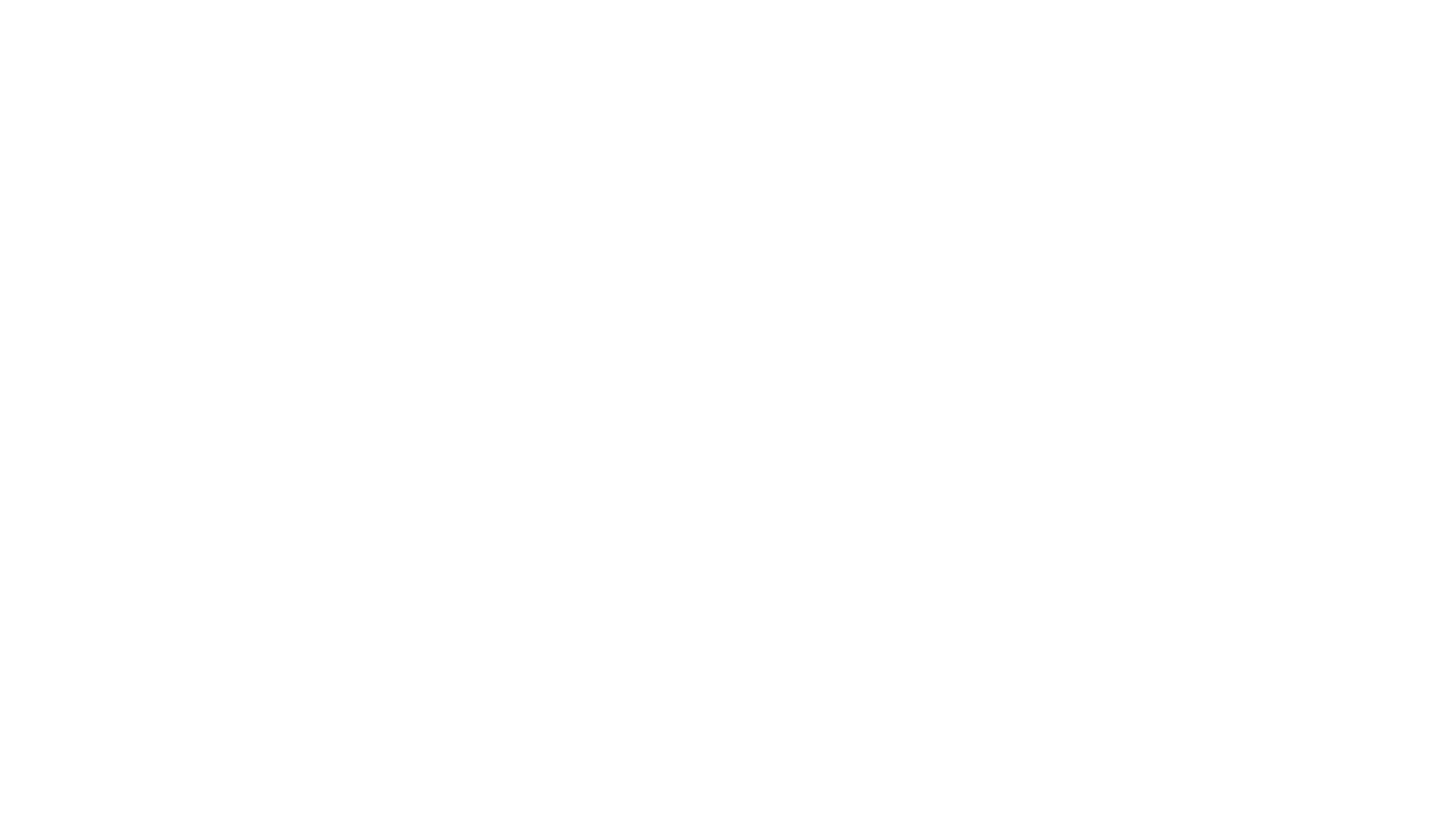
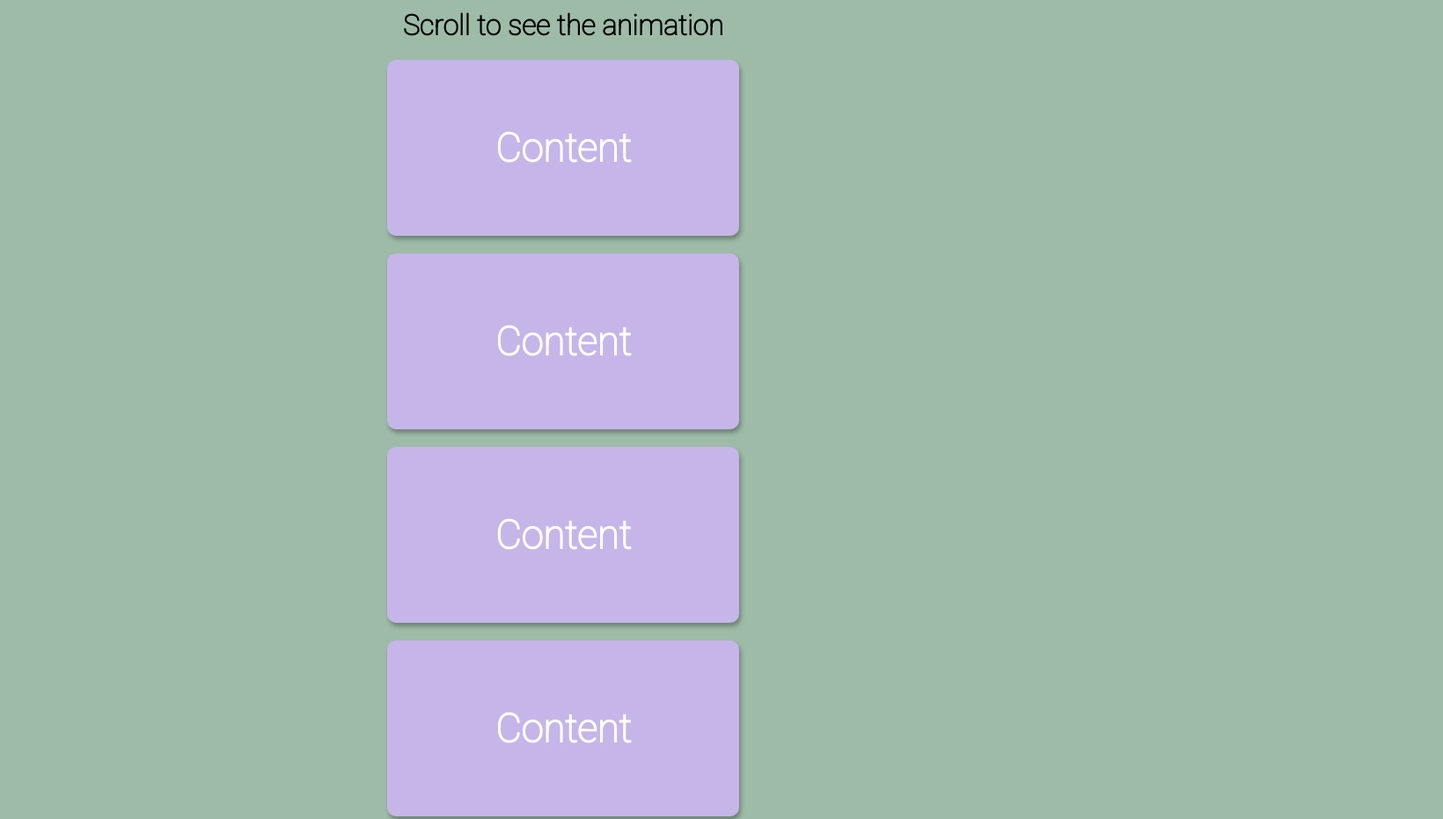
Before and after one commit to raquellyc/day6_sa, a plain HTML site: page index.html in a window 1280 px wide. Shown: the top 931 px of the page at 88% size, 1640 px wide, since content can reach past the window. Before the commit the page ends 800 px from the top, so only its background shows below. Drawn offline with Linux system fonts and the light colour scheme; a web font is replaced by a local one.

Commit message:
finsih cards

```diff
--- a/index.html
+++ b/index.html
@@ -6,9 +6,20 @@
     <meta name="viewport" content="width=device-width, initial-scale=1.0">
     <link rel="stylesheet" href="https://cdnjs.cloudflare.com/ajax/libs/font-awesome/6.1.1/css/all.min.css" integrity="sha512-KfkfwYDsLkIlwQp6LFnl8zNdLGxu9YAA1QvwINks4PhcElQSvqcyVLLD9aMhXd13uQjoXtEKNosOWaZqXgel0g==" crossorigin="anonymous" referrerpolicy="no-referrer" />
     <link rel="stylesheet" href="style.css">
-    <title>Starter Code</title>
+    <title>Scroll Animation</title>
 </head>
 <body>
+    <h1>Scroll to see the animation</h1>
+    <div class="box"><h2>Content</h2></div>
+    <div class="box"><h2>Content</h2></div>
+    <div class="box"><h2>Content</h2></div>
+    <div class="box"><h2>Content</h2></div>
+    <div class="box"><h2>Content</h2></div>
+    <div class="box"><h2>Content</h2></div>
+    <div class="box"><h2>Content</h2></div>
+    <div class="box"><h2>Content</h2></div>
+    <div class="box"><h2>Content</h2></div>
+
     <script src="script.js"></script>
 </body>
 </html>
--- a/script.js
+++ b/script.js
@@ -0,0 +1,17 @@
+const boxes = document.querySelectorAll('.box')
+
+window.addEventListener('scroll', checkBoxes)
+
+function checkBoxes() {
+   const triggerBottom = window.innerHeight / 5 * 4
+
+   boxes.forEach(box => {
+       const boxTop = box.getBoundingClientRect().top
+
+       if(boxTop < triggerBottom) {
+           box.classList.add('show')
+       } else {
+           box.classList.remove('show')
+       }
+   })
+}
--- a/style.css
+++ b/style.css
@@ -5,11 +5,43 @@
 }
 
 body{
+    background-color: #9ebba7;
     font-family: 'Roboto', sans-serif;
+    display: flex;
+    flex-direction: column;
+    align-items: center;
+    justify-content: center;
+    margin: 0;
+    overflow-x: hidden;
+}
+
+h1 {
+    margin: 10px;
+}
+
+.box {
+    background-color:rgb(198, 181, 233);
+    color: white;
     display: flex;
     align-items: center;
     justify-content: center;
-    height: 100vh;
-    overflow: hidden;
-    margin: 0;
+    width: 400px;
+    height: 200px;
+    margin: 10px;
+    border-radius: 10px;
+    box-shadow: 2px 4px 5px rgba(0, 0, 0, 0.3);
+    transform: translateX(200%);
+    transition: transform 0.4s ease;
 }
+
+.box:nth-of-type(even) {
+    transform: translateX(-200%);
+}
+
+.box.show {
+    transform: translateX(0);
+}
+
+.box h2 {
+    font-size: 45px;
+}
```
